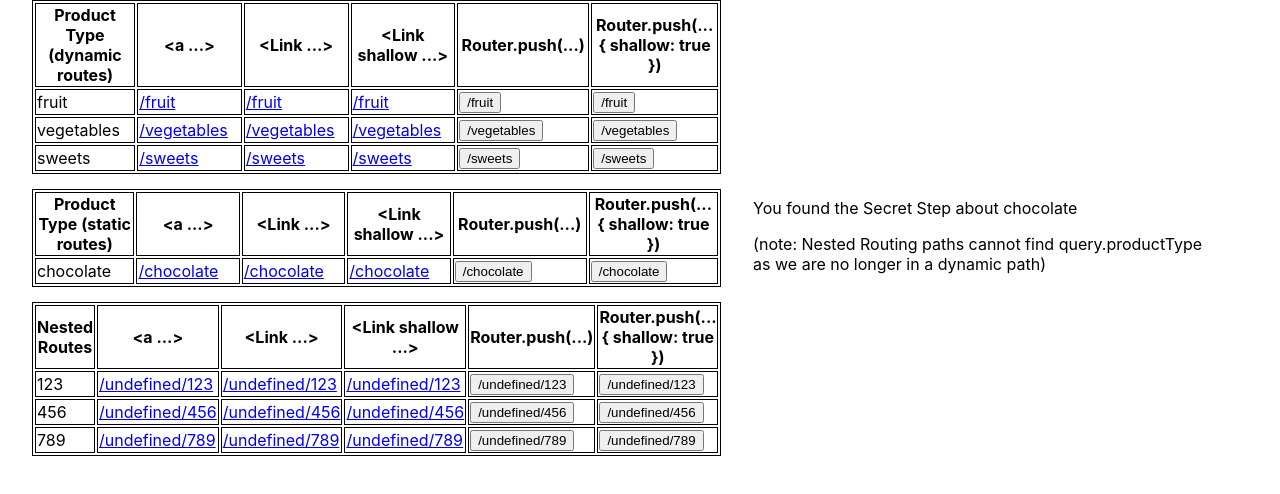
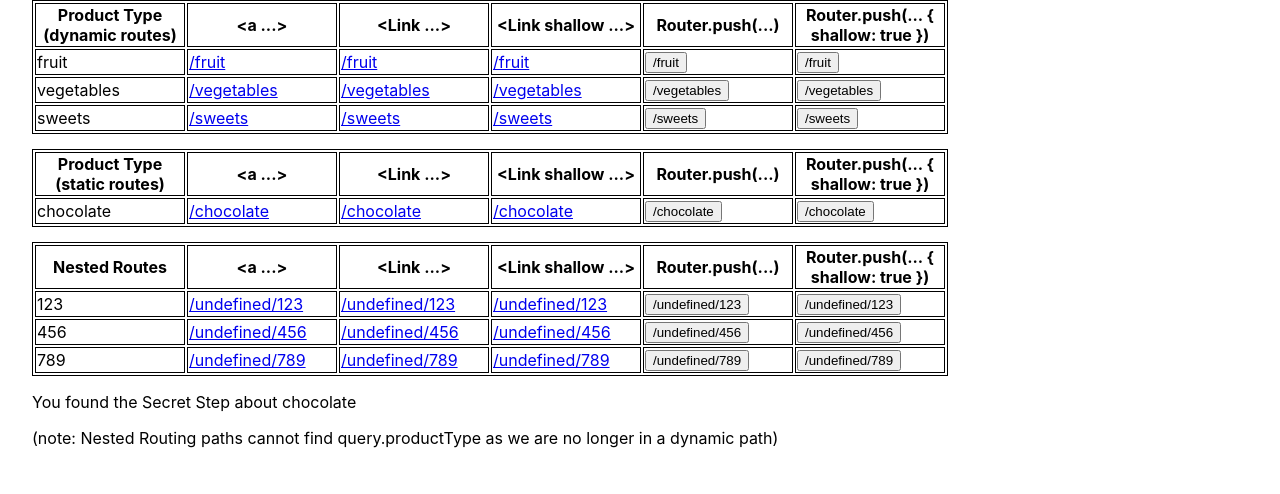
Before and after one commit to liywjl/next-js-url-change-hydration-example, a Next.js app: page /chocolate in a window 1280 px wide. Shown: the top 494 px of the page. Built offline with nearby package versions, Linux system fonts and the light colour scheme.

Commit message:
remove layout divs

```diff
--- a/pages/[productType]/[nestedID].js
+++ b/pages/[productType]/[nestedID].js
@@ -18,12 +18,12 @@ export default function Stepper() {
   }, []);
 
   return (
-    <div className={styles.container}>
+    <>
       <Nav />
       <div>
         <h2>NestedID Page Router Query</h2>
         {JSON.stringify(query)}
       </div>
-    </div>
+    </>
   );
 }
--- a/pages/_app.js
+++ b/pages/_app.js
@@ -1,14 +1,22 @@
 import { useState, useEffect } from "react";
+
+import styles from "../styles/Home.module.css";
 import "../styles/globals.css";
 
 function MyApp({ Component, pageProps }) {
+  console.log("pageProps");
+  console.log(pageProps);
   useEffect(() => {
     console.log("%cMyApp %chas mounted", "color: yellow", "color: cyan");
     return () =>
       console.log("%cMyApp %chas un-mounted", "color: yellow", "color: red");
   }, []);
 
-  return <Component {...pageProps} />;
+  return (
+    <div className={styles.container}>
+      <Component {...pageProps} />
+    </div>
+  );
 }
 
 export default MyApp;
--- a/pages/chocolate.js
+++ b/pages/chocolate.js
@@ -16,17 +16,13 @@ export default function Chocolate() {
 
   return (
     <>
-      <div className={styles.container}>
-        <div className={styles.row}>
-          <Nav />
-          <div className={styles.container}>
-            <p> You found the Secret Step about chocolate</p>
-            <p>
-              (note: Nested Routing paths cannot find query.productType as we
-              are no longer in a dynamic path)
-            </p>
-          </div>
-        </div>
+      <Nav />
+      <div>
+        <p> You found the Secret Step about chocolate</p>
+        <p>
+          (note: Nested Routing paths cannot find query.productType as we are no
+          longer in a dynamic path)
+        </p>
       </div>
     </>
   );
```
Also changed, not shown: pages/[productType]/index.js (+2 -7 lines).
